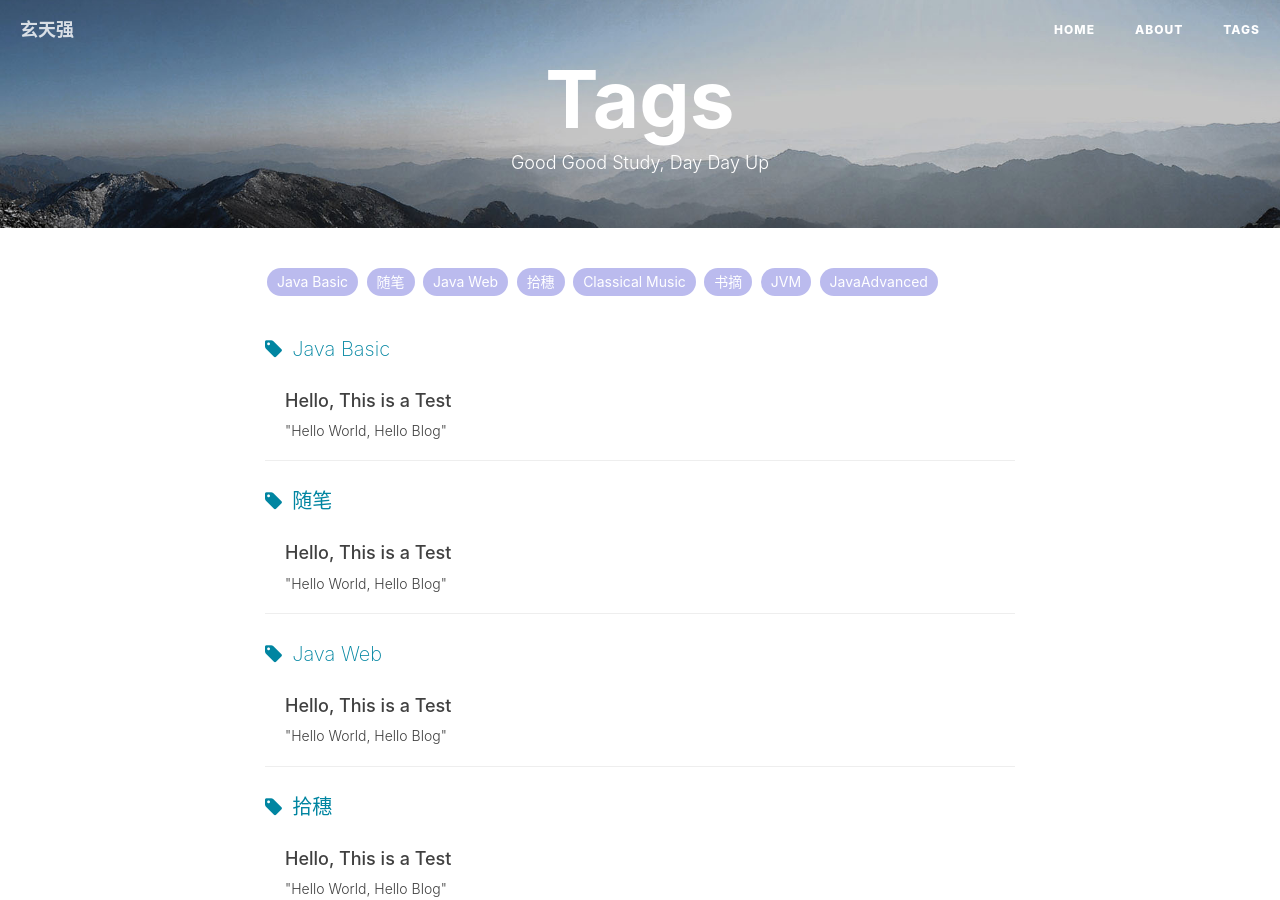
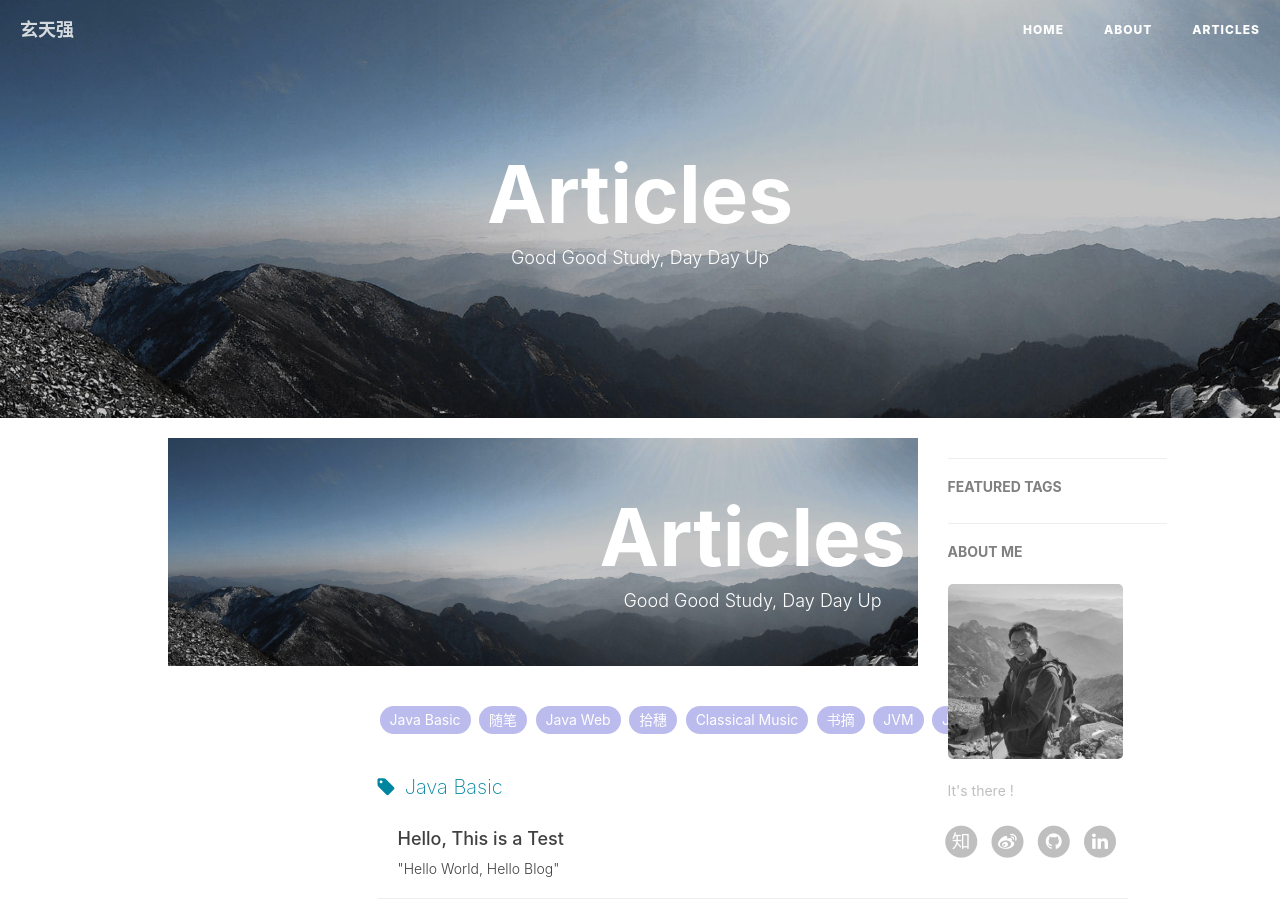
Before and after one commit to sophon250/sophon250.github.io, a Jekyll site: the page built from articles.html, in a window 1280 px wide and 900 px high. Built offline with Jekyll 4.4.1, drawn with Linux system fonts in a browser that asks for light colours; nearby versions of some CDN libraries; comment, search, counter and statistics services are not loaded.

Commit message:
try to change  navgator bars

```diff
--- a/about.html
+++ b/about.html
@@ -23,10 +23,11 @@ header-img: "img/about-bg.jpg"
 
 	<p>七分熟程序员，可以修电脑；</p>
 
+	<!--
 	<p>扎实的摄影理论知识，缺一台相机；</p>
 
 	<p>资浅户外徒步爬山爱好者，天堂在秦岭。</p>
-
+	-->
 <!--
     <p>一些作品和开源项目，👉 戳 <a href="https://zhuanlan.zhihu.com/p/21280918">演说.io</a>、<a href="/portfolio">Portfolio</a> 与 <a href="http://github.com/huxpro">Github</a>；除了在博客与 <a href="http://zhuanlan.zhihu.com/huxblog">知乎专栏 · 一生想做浪漫极客</a> 写点东西外，我也是 <a href="http://www.gfansub.com/">GDG 字幕组</a> 与 <a href="http://zhuanlan.zhihu.com/FrontendMagazine">前端外刊评论 · 知乎专栏</a> 的翻译维护成员。</p>
 #
--- a/tags.html
+++ b/articles.html
@@ -1,6 +1,6 @@
 ---
-title: Tags
-layout: default
+title: "Articles"
+layout: page
 description: Good Good Study, Day Day Up
 header-img: "img/tag-bg-xtq.jpg"
 ---
```
